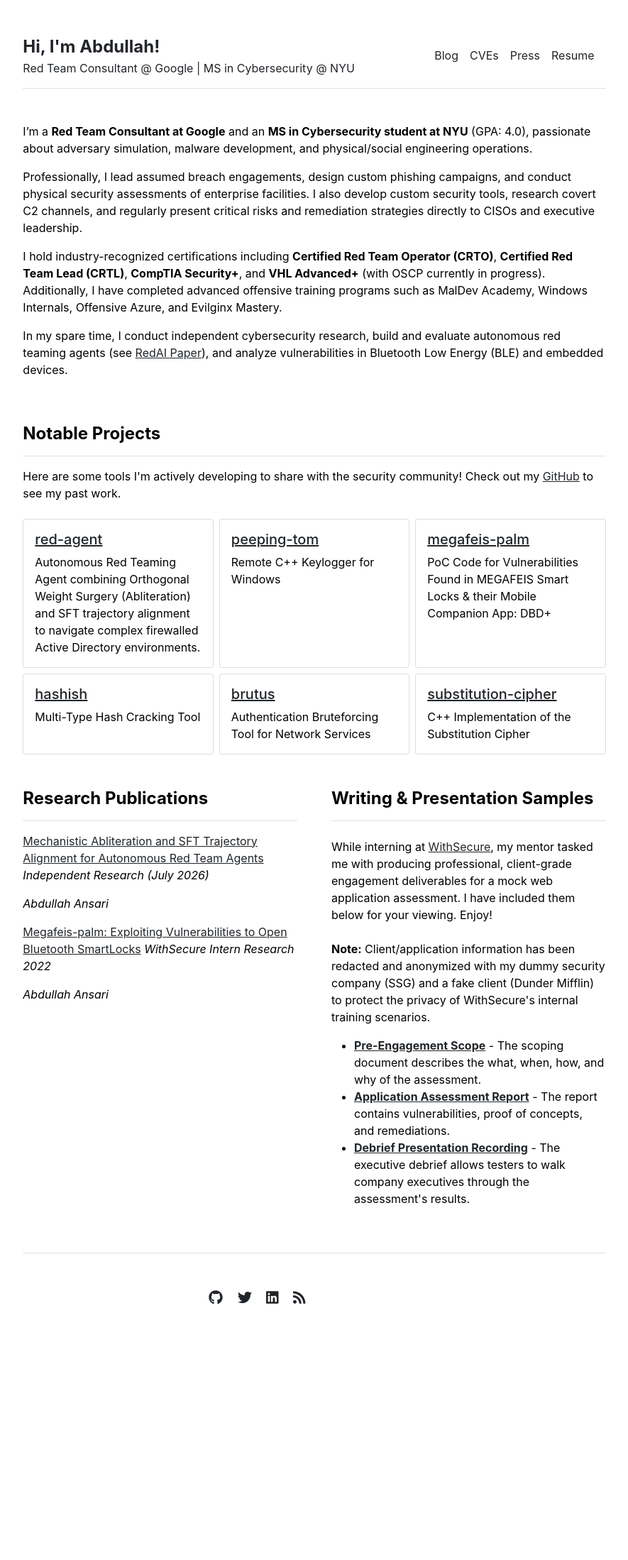
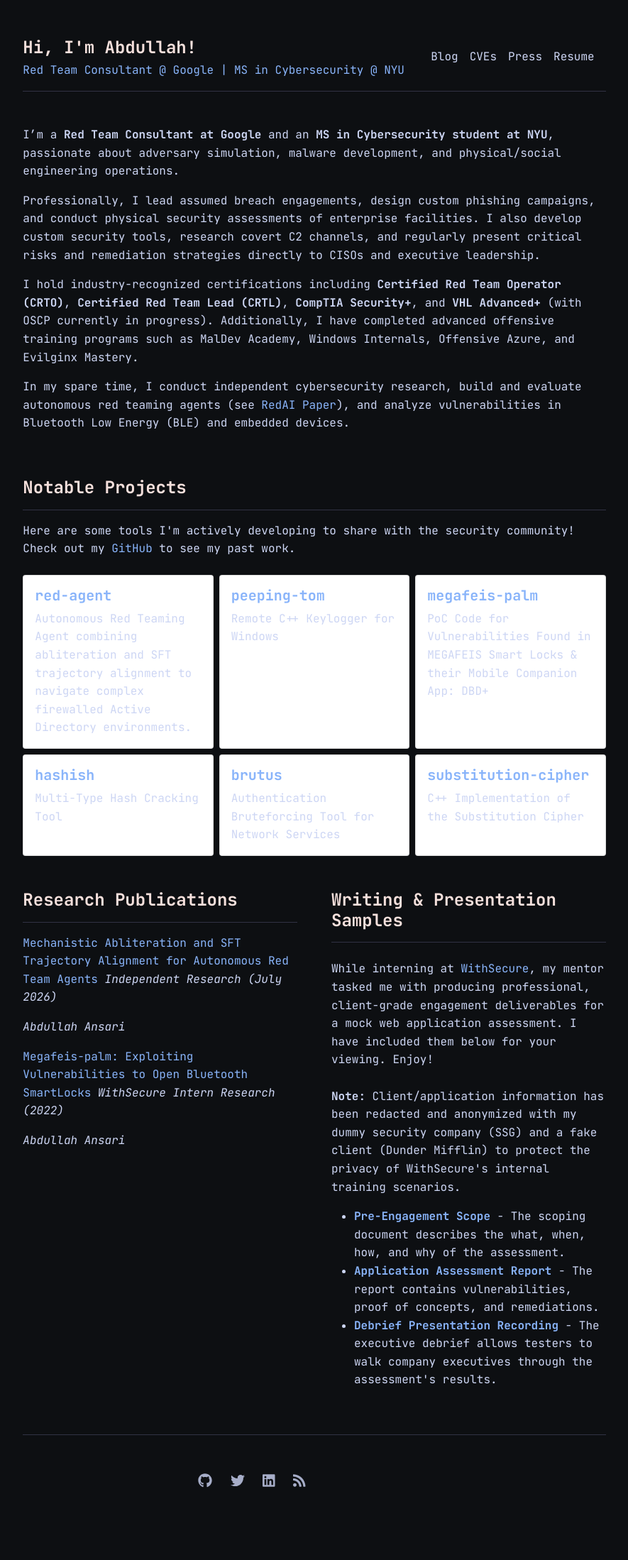
Before and after one commit to shehzade/shehzade.github.io, a Jekyll site: the page built from index.md, in a window 1280 px wide. Shown: the whole page at 71% size, without its empty margins (197-1082 px from the left). Built offline with Jekyll 4.4.1, drawn with Linux system fonts in a browser that asks for light colours; before the commit the page ends 1940 px from its top, so only the background shows below that.

Commit message:
Refine bio, project phrasing, and update conference date consistency

```diff
--- a/_data/projects.yml
+++ b/_data/projects.yml
@@ -2,7 +2,7 @@ items:
 
   - name: red-agent
     url: /assets/docs/RedAI_Paper.pdf
-    description: Autonomous Red Teaming Agent combining Orthogonal Weight Surgery (Abliteration) and SFT trajectory alignment to navigate complex firewalled Active Directory environments.
+    description: Autonomous Red Teaming Agent combining abliteration and SFT trajectory alignment to navigate complex firewalled Active Directory environments.
 
   - name: peeping-tom
     url: https://github.com/shehzade/peeping-tom
--- a/_data/publications.yml
+++ b/_data/publications.yml
@@ -6,5 +6,5 @@ items:
 
   - name: 'Megafeis-palm: Exploiting Vulnerabilities to Open Bluetooth SmartLocks'
     author: 'Abdullah Ansari'
-    conference: WithSecure Intern Research 2022
+    conference: WithSecure Intern Research (2022)
     url: 'https://labs.reversec.com/posts/2023/03/megafeis-palm-exploiting-vulnerabilities-to-open-bluetooth-smartlocks'
--- a/_includes/head.html
+++ b/_includes/head.html
@@ -9,5 +9,5 @@
   <!--<link rel="apple-touch-icon" sizes="152x152" href="{{ site.github.url }}/assets/apple-icon-152x152.png">-->
   <!--<link rel="shortcut icon" href="{{ site.github.url }}/assets/favicon.ico">-->
   <link rel="preconnect" href="https://fonts.gstatic.com">
-  <link href="https://fonts.googleapis.com/css2?family=Roboto:ital,wght@0,300;0,400;0,700;1,400&display=swap" rel="stylesheet">
+  <link href="https://fonts.googleapis.com/css2?family=JetBrains+Mono:ital,wght@0,300;0,400;0,700;1,400&display=swap" rel="stylesheet">
 </head>
--- a/_sass/main.scss
+++ b/_sass/main.scss
@@ -1,14 +1,87 @@
-$backgroundColor: #ffffff;
-$bodyColor: #000000;
-$bodyFont: -apple-system,BlinkMacSystemFont,"Segoe UI",Helvetica,Arial,sans-serif,"Apple Color Emoji","Segoe UI Emoji","Segoe UI Symbol";
-$linkColor: #212529 !important;
+// Catppuccin Mocha themed Hacker/Red-Team Console Stylesheet
+$backgroundColor: #0d0f12;      // Deep space charcoal-black
+$bodyColor: #cdd6f4;            // Soft readable console white
+$bodyFont: "JetBrains Mono", "Fira Code", monospace;
+$linkColor: #89b4fa;            // Pastel electric blue
+$accentColor: #a6e3a1;           // Terminal console green
+$headingColor: #f5e0dc;          // Rosewater header color
+$borderColor: #313244;           // Sleek dark border
 
 body {
   background: $backgroundColor;
   color: $bodyColor;
   font-family: $bodyFont;
+  line-height: 1.6;
 }
 
-body a {
-  color: $linkColor
+// Anchors & Links
+a {
+  color: $linkColor !important;
+  text-decoration: none;
+  transition: color 0.15s ease-in-out, text-shadow 0.15s ease-in-out;
+
+  &:hover {
+    color: $accentColor !important;
+    text-decoration: underline !important;
+    text-shadow: 0 0 8px rgba(166, 227, 161, 0.4);
+  }
 }
+
+// Navigation Overrides
+nav a {
+  color: #cdd6f4 !important;
+  font-weight: 500;
+
+  &:hover {
+    color: $accentColor !important;
+    text-decoration: none !important;
+  }
+}
+
+// Typography Headers
+h1, h2, h3, h4, h5, h6, .fs-4 {
+  color: $headingColor !important;
+  font-weight: 700 !important;
+}
+
+.text-muted {
+  color: #a6adc8 !important;
+}
+
+// Bootstrap Layout Boundaries
+.border-bottom, .border-top {
+  border-color: $borderColor !important;
+}
+
+// Inline & Block Code Syntax Highlighting Polish
+code, kbd, pre, samp {
+  font-family: $bodyFont !important;
+}
+
+code {
+  color: $accentColor;
+  background-color: #1e1e2e;
+  padding: 0.2rem 0.4rem;
+  border-radius: 4px;
+}
+
+pre {
+  background-color: #1e1e2e !important;
+  border: 1px solid $borderColor;
+  border-radius: 6px;
+
+  code {
+    background-color: transparent;
+    padding: 0;
+    color: inherit;
+  }
+}
+
+// Social media icons coloring
+.social-media-icons a {
+  color: #a6adc8 !important;
+
+  &:hover {
+    color: $accentColor !important;
+  }
+}
--- a/index.md
+++ b/index.md
@@ -3,7 +3,7 @@ layout: home
 title: "Home"
 ---
 
-I'm a **Red Team Consultant at Google** and an **MS in Cybersecurity student at NYU** (GPA: 4.0), passionate about adversary simulation, malware development, and physical/social engineering operations.
+I'm a **Red Team Consultant at Google** and an **MS in Cybersecurity student at NYU**, passionate about adversary simulation, malware development, and physical/social engineering operations.
 
 Professionally, I lead assumed breach engagements, design custom phishing campaigns, and conduct physical security assessments of enterprise facilities. I also develop custom security tools, research covert C2 channels, and regularly present critical risks and remediation strategies directly to CISOs and executive leadership.
 
```
